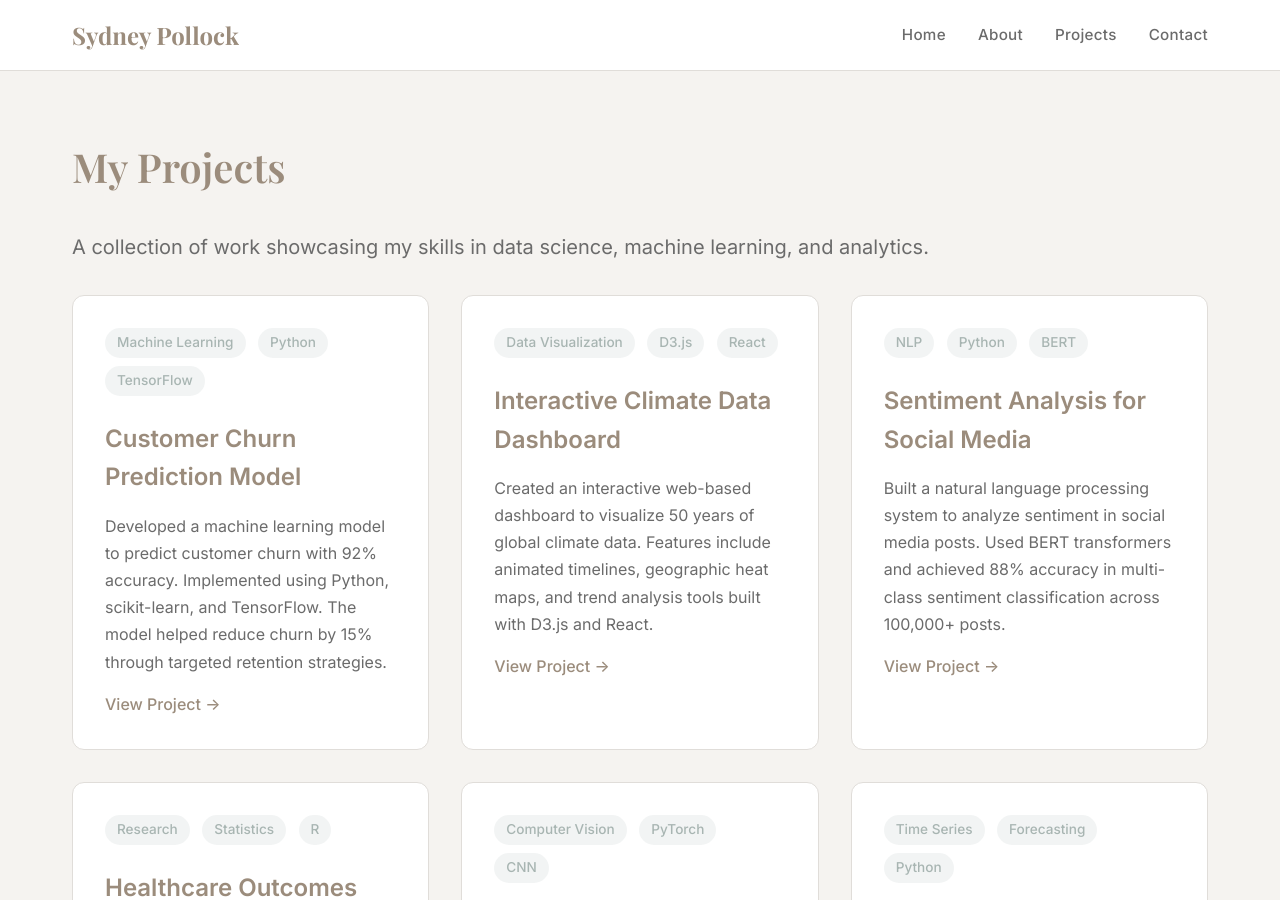
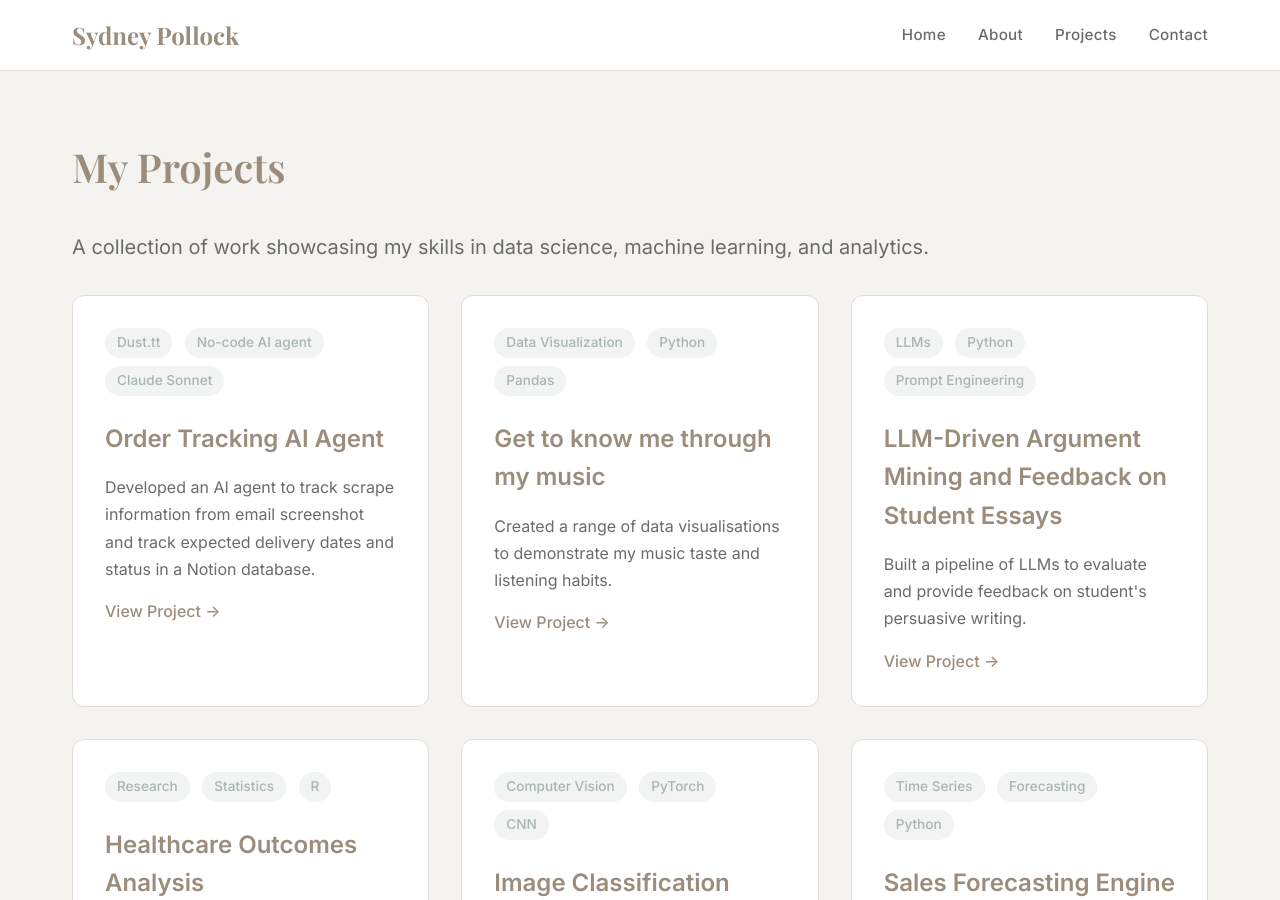
Before and after one commit to sydney-pollock/sydney-pollock.github.io, a Jekyll site: the page built from projects.md, in a window 1280 px wide and 900 px high. Built offline with Jekyll 4.4.1, drawn with Linux system fonts in a browser that asks for light colours.

Commit message:
Update projects.md

```diff
--- a/projects.md
+++ b/projects.md
@@ -9,14 +9,13 @@ title: Projects
 
     <div class="projects-grid">
         <div class="project-card">
-            <div class="project-tag">Machine Learning</div>
-            <div class="project-tag">Python</div>
-            <div class="project-tag">TensorFlow</div>
-            <h3 class="project-title">Customer Churn Prediction Model</h3>
+            <div class="project-tag">Dust.tt</div>
+            <div class="project-tag">No-code AI agent</div>
+            <div class="project-tag">Claude Sonnet</div>
+            <h3 class="project-title">Order Tracking AI Agent</h3>
             <p class="project-description">
-                Developed a machine learning model to predict customer churn with 92% accuracy.
-                Implemented using Python, scikit-learn, and TensorFlow. The model helped reduce
-                churn by 15% through targeted retention strategies.
+                Developed an AI agent to track scrape information from email screenshot and track expected
+                delivery dates and status in a Notion database.
             </p>
             <div style="margin-top: 1rem;">
                 <a href="#" style="color: var(--color-primary); text-decoration: none; font-weight: 500;">View Project →</a>
@@ -25,13 +24,11 @@ title: Projects
 
         <div class="project-card">
             <div class="project-tag">Data Visualization</div>
-            <div class="project-tag">D3.js</div>
-            <div class="project-tag">React</div>
-            <h3 class="project-title">Interactive Climate Data Dashboard</h3>
+            <div class="project-tag">Python</div>
+            <div class="project-tag">Pandas</div>
+            <h3 class="project-title">Get to know me through my music</h3>
             <p class="project-description">
-                Created an interactive web-based dashboard to visualize 50 years of global
-                climate data. Features include animated timelines, geographic heat maps,
-                and trend analysis tools built with D3.js and React.
+                Created a range of data visualisations to demonstrate my music taste and listening habits.
             </p>
             <div style="margin-top: 1rem;">
                 <a href="#" style="color: var(--color-primary); text-decoration: none; font-weight: 500;">View Project →</a>
@@ -39,14 +36,12 @@ title: Projects
         </div>
 
         <div class="project-card">
-            <div class="project-tag">NLP</div>
+            <div class="project-tag">LLMs</div>
             <div class="project-tag">Python</div>
-            <div class="project-tag">BERT</div>
-            <h3 class="project-title">Sentiment Analysis for Social Media</h3>
+            <div class="project-tag">Prompt Engineering</div>
+            <h3 class="project-title">LLM-Driven Argument Mining and Feedback on Student Essays</h3>
             <p class="project-description">
-                Built a natural language processing system to analyze sentiment in social
-                media posts. Used BERT transformers and achieved 88% accuracy in multi-class
-                sentiment classification across 100,000+ posts.
+                Built a pipeline of LLMs to evaluate and provide feedback on student's persuasive writing.
             </p>
             <div style="margin-top: 1rem;">
                 <a href="#" style="color: var(--color-primary); text-decoration: none; font-weight: 500;">View Project →</a>
```
